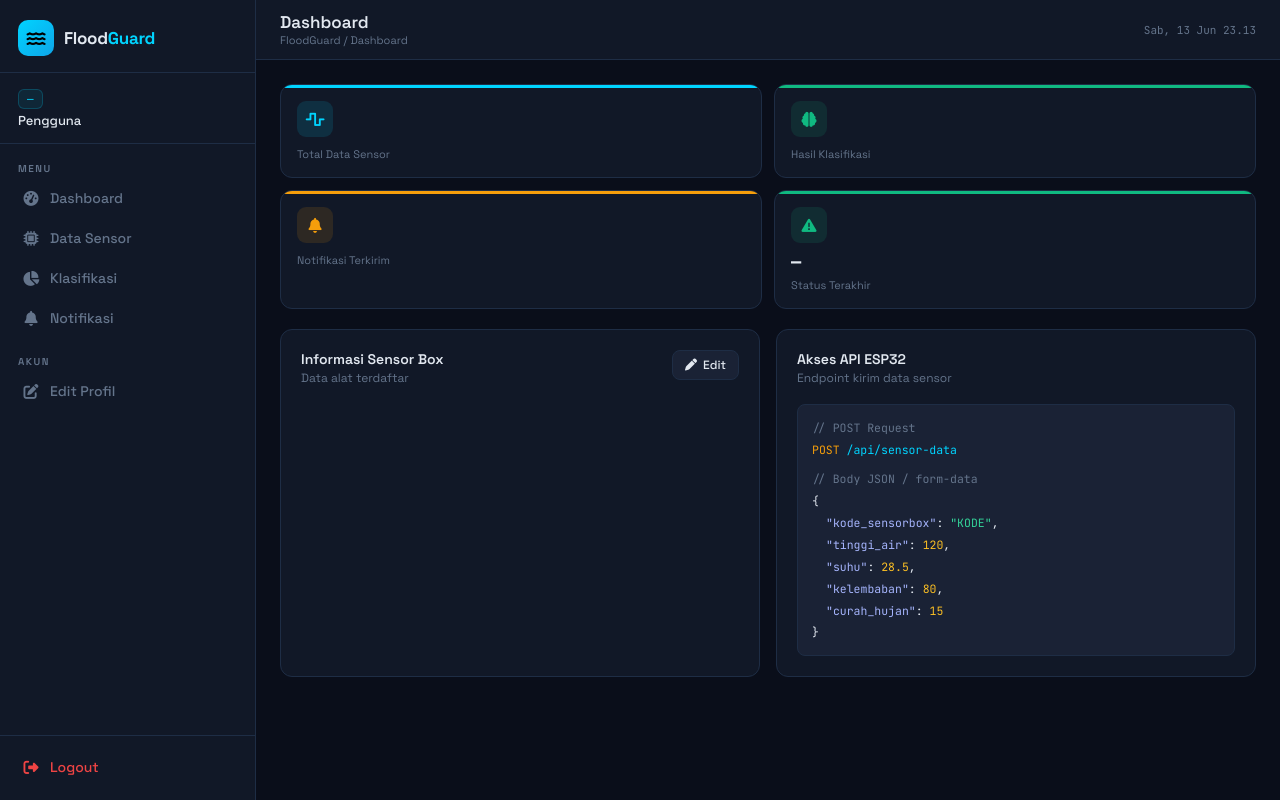
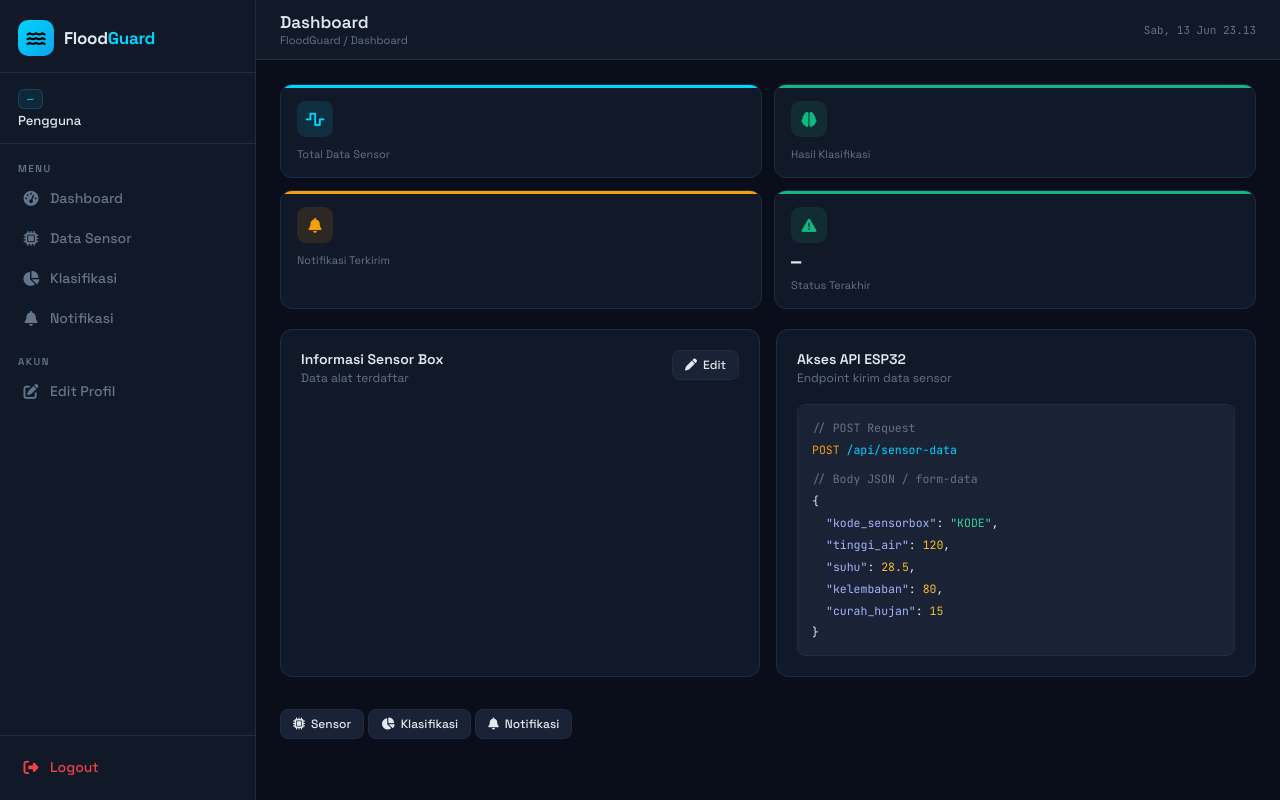
Before and after one commit to contohprogramweb/floodguard, a Flask app: template templates/dashboard/index.html in a window 1280 px wide. Run offline with Flask 3, Linux system fonts and the light colour scheme; the template is opened without the code that fills it, so the values that code supplies are empty.

Commit message:
update branch

```diff
--- a/app.py
+++ b/app.py
@@ -195,28 +195,32 @@ def create_app():
         bulan = request.args.get('bulan', '', type=str)
         tahun = request.args.get('tahun', '', type=str)
 
-        result = DataSensorModel.get_all(id_sb, page=page, per_page=10, bulan=bulan if bulan else None, tahun=tahun if tahun else None)
-        chart_data = DataSensorModel.get_chart_data(id_sb, bulan=bulan if bulan else None, tahun=tahun if tahun else None)
+        try:
+            result = DataSensorModel.get_all(id_sb, page=page, per_page=10, bulan=bulan if bulan else None, tahun=tahun if tahun else None)
+            chart_data = DataSensorModel.get_chart_data(id_sb, bulan=bulan if bulan else None, tahun=tahun if tahun else None)
 
-        # Prepare chart labels and data
-        chart_labels = [row['tanggal'].strftime('%d/%m') if row['tanggal'] else '' for row in chart_data]
-        chart_tinggi = [round(row['tinggi_air'], 2) if row['tinggi_air'] else 0 for row in chart_data]
-        chart_suhu = [round(row['suhu'], 2) if row['suhu'] else 0 for row in chart_data]
-        chart_kelembaban = [round(row['kelembaban'], 2) if row['kelembaban'] else 0 for row in chart_data]
-        chart_hujan = [round(row['curah_hujan'], 2) if row['curah_hujan'] else 0 for row in chart_data]
+            # Prepare chart labels and data
+            chart_labels = [row['tanggal'].strftime('%d/%m') if row['tanggal'] else '' for row in chart_data]
+            chart_tinggi = [round(row['tinggi_air'], 2) if row['tinggi_air'] else 0 for row in chart_data]
+            chart_suhu = [round(row['suhu'], 2) if row['suhu'] else 0 for row in chart_data]
+            chart_kelembaban = [round(row['kelembaban'], 2) if row['kelembaban'] else 0 for row in chart_data]
+            chart_hujan = [round(row['curah_hujan'], 2) if row['curah_hujan'] else 0 for row in chart_data]
 
-        return render_template('sensor/index.html',
-                               data=result['data'],
-                               total=result['total'],
-                               total_pages=result['total_pages'],
-                               page=page,
-                               bulan=bulan,
-                               tahun=tahun,
-                               chart_labels=chart_labels,
-                               chart_tinggi=chart_tinggi,
-                               chart_suhu=chart_suhu,
-                               chart_kelembaban=chart_kelembaban,
-                               chart_hujan=chart_hujan)
+            return render_template('sensor/index.html',
+                                   data=result['data'],
+                                   total=result['total'],
+                                   total_pages=result['total_pages'],
+                                   page=page,
+                                   bulan=bulan,
+                                   tahun=tahun,
+                                   chart_labels=chart_labels,
+                                   chart_tinggi=chart_tinggi,
+                                   chart_suhu=chart_suhu,
+                                   chart_kelembaban=chart_kelembaban,
+                                   chart_hujan=chart_hujan)
+        except Exception as e:
+            flash(f'Gagal mengambil data sensor: {str(e)}', 'danger')
+            return render_template('sensor/index.html', data=[], total=0, total_pages=0, page=page, bulan=bulan, tahun=tahun, chart_labels=[], chart_tinggi=[], chart_suhu=[], chart_kelembaban=[], chart_hujan=[])
 
     # ==================== ROUTE KLASIFIKASI ====================
     @app.route('/klasifikasi')
@@ -227,22 +231,26 @@ def create_app():
         bulan = request.args.get('bulan', '', type=str)
         tahun = request.args.get('tahun', '', type=str)
 
-        result = HasilKlasifikasiModel.get_all(id_sb, page=page, per_page=10, bulan=bulan if bulan else None, tahun=tahun if tahun else None)
-        chart_data = HasilKlasifikasiModel.get_chart_data(id_sb, bulan=bulan if bulan else None, tahun=tahun if tahun else None)
+        try:
+            result = HasilKlasifikasiModel.get_all(id_sb, page=page, per_page=10, bulan=bulan if bulan else None, tahun=tahun if tahun else None)
+            chart_data = HasilKlasifikasiModel.get_chart_data(id_sb, bulan=bulan if bulan else None, tahun=tahun if tahun else None)
 
-        # Prepare chart data
-        chart_labels = [row['status_air'] for row in chart_data]
-        chart_values = [row['cnt'] for row in chart_data]
+            # Prepare chart data
+            chart_labels = [row['status_air'] for row in chart_data]
+            chart_values = [row['cnt'] for row in chart_data]
 
-        return render_template('klasifikasi/index.html',
-                               data=result['data'],
-                               total=result['total'],
-                               total_pages=result['total_pages'],
-                               page=page,
-                               bulan=bulan,
-                               tahun=tahun,
-                               chart_labels=chart_labels,
-                               chart_values=chart_values)
+            return render_template('klasifikasi/index.html',
+                                   data=result['data'],
+                                   total=result['total'],
+                                   total_pages=result['total_pages'],
+                                   page=page,
+                                   bulan=bulan,
+                                   tahun=tahun,
+                                   chart_labels=chart_labels,
+                                   chart_values=chart_values)
+        except Exception as e:
+            flash(f'Gagal mengambil data klasifikasi: {str(e)}', 'danger')
+            return render_template('klasifikasi/index.html', data=[], total=0, total_pages=0, page=page, bulan=bulan, tahun=tahun, chart_labels=[], chart_values=[])
 
     # ==================== ROUTE NOTIFIKASI ====================
     @app.route('/notifikasi')
@@ -253,15 +261,19 @@ def create_app():
         bulan = request.args.get('bulan', '', type=str)
         tahun = request.args.get('tahun', '', type=str)
 
-        result = NotifikasiModel.get_all(id_sb, page=page, per_page=10, bulan=bulan if bulan else None, tahun=tahun if tahun else None)
+        try:
+            result = NotifikasiModel.get_all(id_sb, page=page, per_page=10, bulan=bulan if bulan else None, tahun=tahun if tahun else None)
 
-        return render_template('notifikasi/index.html',
-                               data=result['data'],
-                               total=result['total'],
-                               total_pages=result['total_pages'],
-                               page=page,
-                               bulan=bulan,
-                               tahun=tahun)
+            return render_template('notifikasi/index.html',
+                                   data=result['data'],
+                                   total=result['total'],
+                                   total_pages=result['total_pages'],
+                                   page=page,
+                                   bulan=bulan,
+                                   tahun=tahun)
+        except Exception as e:
+            flash(f'Gagal mengambil data notifikasi: {str(e)}', 'danger')
+            return render_template('notifikasi/index.html', data=[], total=0, total_pages=0, page=page, bulan=bulan, tahun=tahun)
 
     return app
 
--- a/templates/dashboard/index.html
+++ b/templates/dashboard/index.html
@@ -95,6 +95,17 @@
       <div>}</div>
     </div>
   </div>
+  <div class="mt-4 quick-links">
+    <a href="{{ url_for('sensor') }}" class="btn btn-secondary btn-sm">
+      <i class="fa-solid fa-microchip"></i> Sensor
+    </a>
+    <a href="{{ url_for('klasifikasi') }}" class="btn btn-secondary btn-sm">
+      <i class="fa-solid fa-chart-pie"></i> Klasifikasi
+    </a>
+    <a href="{{ url_for('notifikasi') }}" class="btn btn-secondary btn-sm">
+      <i class="fa-solid fa-bell"></i> Notifikasi
+    </a>
+  </div>
 </div>
 {% endblock %}
 
```
Also changed, not shown: 1 other file.
